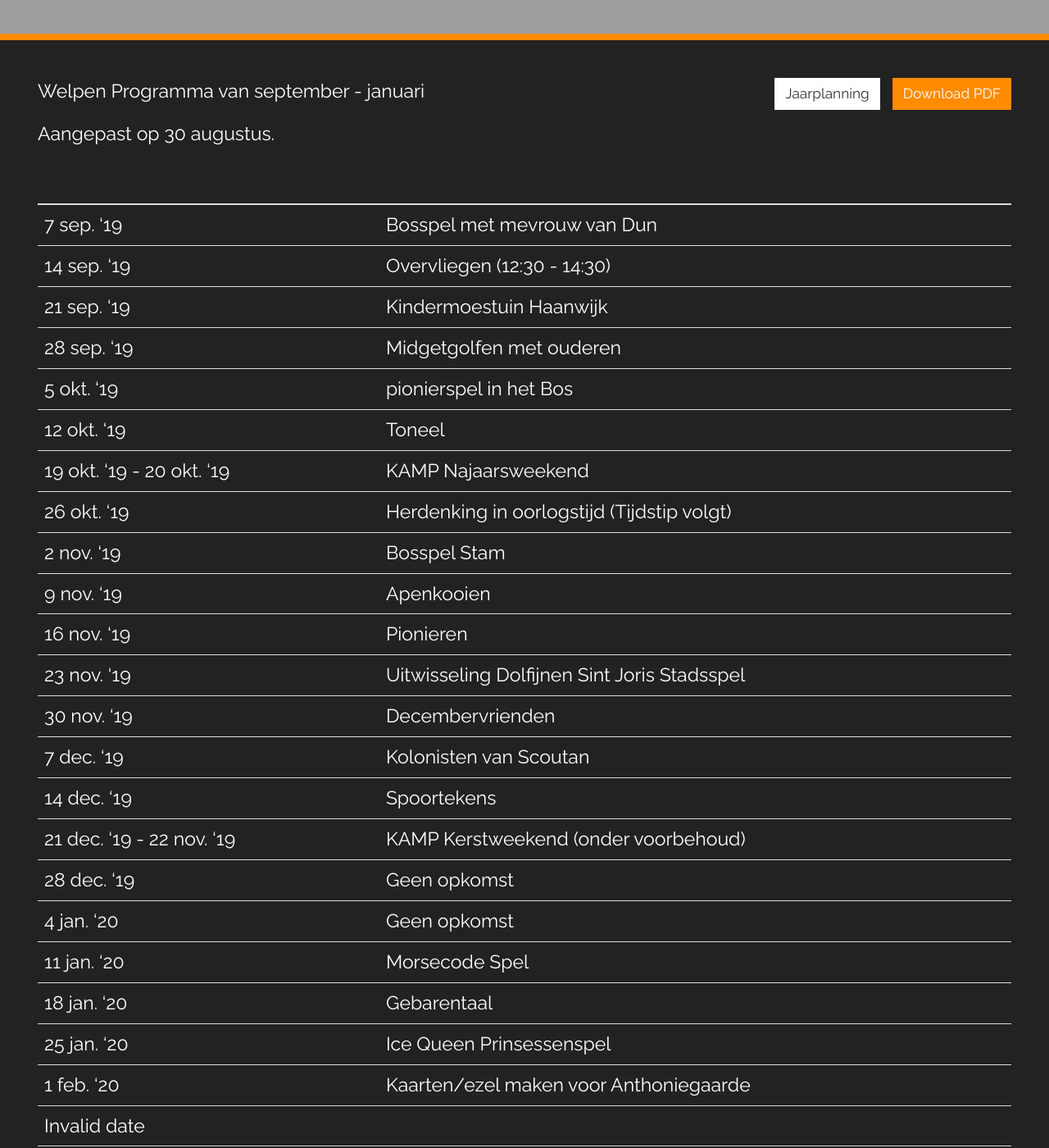
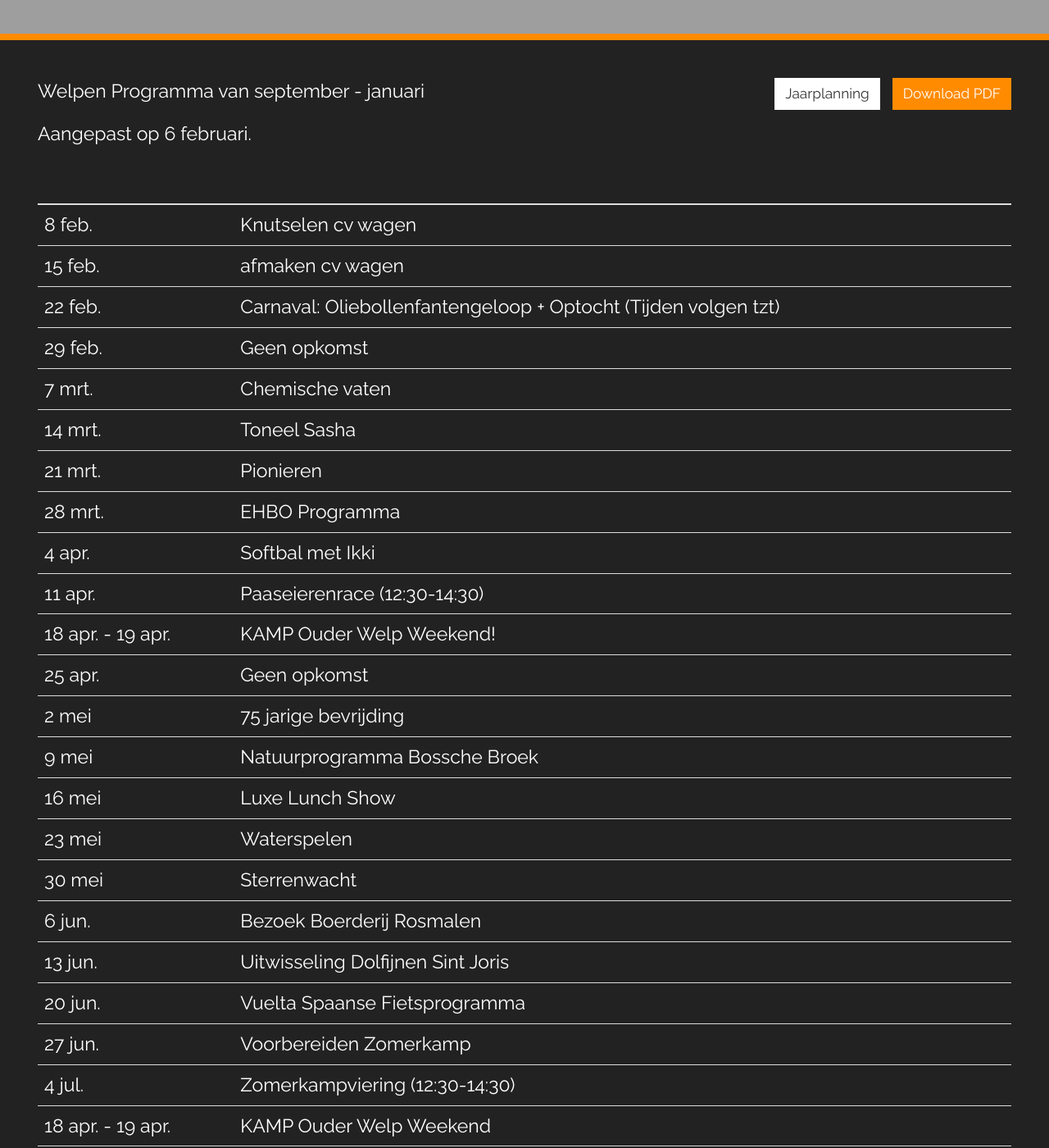
Before and after one commit to nognooitmeegemaakt/website, a Jekyll site: the page built from _agenda/welpen.md, in a window 1280 px wide and 1400 px high, scrolled down 226 px. Shown: the whole window at 82% size. Built offline with Jekyll 4.4.1, drawn with Linux system fonts in a browser that asks for light colours; some web fonts are replaced; some of the changed text lies outside the part shown.

Commit message:
Update welpen.md Agenda through CMS
By Fabrizio Zanin (108.162.229.165)

```diff
--- a/_agenda/welpen.md
+++ b/_agenda/welpen.md
@@ -8,35 +8,34 @@ footer: "_Laatste wijziging 30-08-2019_"
 
 Welpen Programma van september - januari
 
-Aangepast op 30 augustus.
+Aangepast op 6 februari.
 
 | | |
 |---|---|
-| 7 sep. '19 | Bosspel met mevrouw van Dun |
-| 14 sep. '19 | Overvliegen (12:30 - 14:30) |
-| 21 sep. '19 | Kindermoestuin Haanwijk |
-| 28 sep. '19 | Midgetgolfen met ouderen |
-| 5 okt. '19 | pionierspel in het Bos |
-| 12 okt. '19 | Toneel  |
-| 19 okt. '19 - 20 okt. '19 | KAMP Najaarsweekend |
-| 26 okt. '19 | Herdenking in oorlogstijd (Tijdstip volgt) |
-| 2 nov. '19 | Bosspel Stam |
-| 9 nov. '19 | Apenkooien |
-| 16 nov. '19 | Pionieren |
-| 23 nov. '19 | Uitwisseling Dolfijnen Sint Joris Stadsspel |
-| 30 nov. '19 | Decembervrienden |
-| 7 dec. '19 | Kolonisten van Scoutan |
-| 14 dec. '19 | Spoortekens |
-| 21 dec. '19 - 22 nov. '19 | KAMP Kerstweekend (onder voorbehoud) |
-| 28 dec. '19 | Geen opkomst |
-| 4 jan. '20 | Geen opkomst |
-| 11 jan. '20 | Morsecode Spel |
-| 18 jan. '20 | Gebarentaal |
-| 25 jan. '20 | Ice Queen Prinsessenspel |
-| 1 feb. '20 | Kaarten/ezel maken voor Anthoniegaarde |
-| Invalid date |  |
-| 18 apr. '20 - 19 apr. '20 | KAMP Ouder Welp Weekend |
-| 12 jul. '20 - 18 jul. '20 | KAMP Zomerkamp 2020 |
+| 8 feb. | Knutselen cv wagen |
+| 15 feb. | afmaken cv wagen |
+| 22 feb. | Carnaval: Oliebollenfantengeloop + Optocht (Tijden volgen tzt) |
+| 29 feb. | Geen opkomst |
+| 7 mrt. | Chemische vaten |
+| 14 mrt. | Toneel Sasha |
+| 21 mrt. | Pionieren |
+| 28 mrt. | EHBO Programma |
+| 4 apr. | Softbal met Ikki |
+| 11 apr. | Paaseierenrace (12:30-14:30) |
+| 18 apr. - 19 apr. | KAMP Ouder Welp Weekend! |
+| 25 apr. | Geen opkomst |
+| 2 mei | 75 jarige bevrijding |
+| 9 mei | Natuurprogramma Bossche Broek |
+| 16 mei | Luxe Lunch Show |
+| 23 mei | Waterspelen |
+| 30 mei | Sterrenwacht |
+| 6 jun. | Bezoek Boerderij Rosmalen |
+| 13 jun. | Uitwisseling Dolfijnen Sint Joris |
+| 20 jun. | Vuelta Spaanse Fietsprogramma |
+| 27 jun. | Voorbereiden Zomerkamp |
+| 4 jul. | Zomerkampviering (12:30-14:30) |
+| 18 apr. - 19 apr. | KAMP Ouder Welp Weekend |
+| 12 jul. - 18 jul. | KAMP Zomerkamp 2020 |
 {: .table :}
 
 {{ page.footer }}
```
